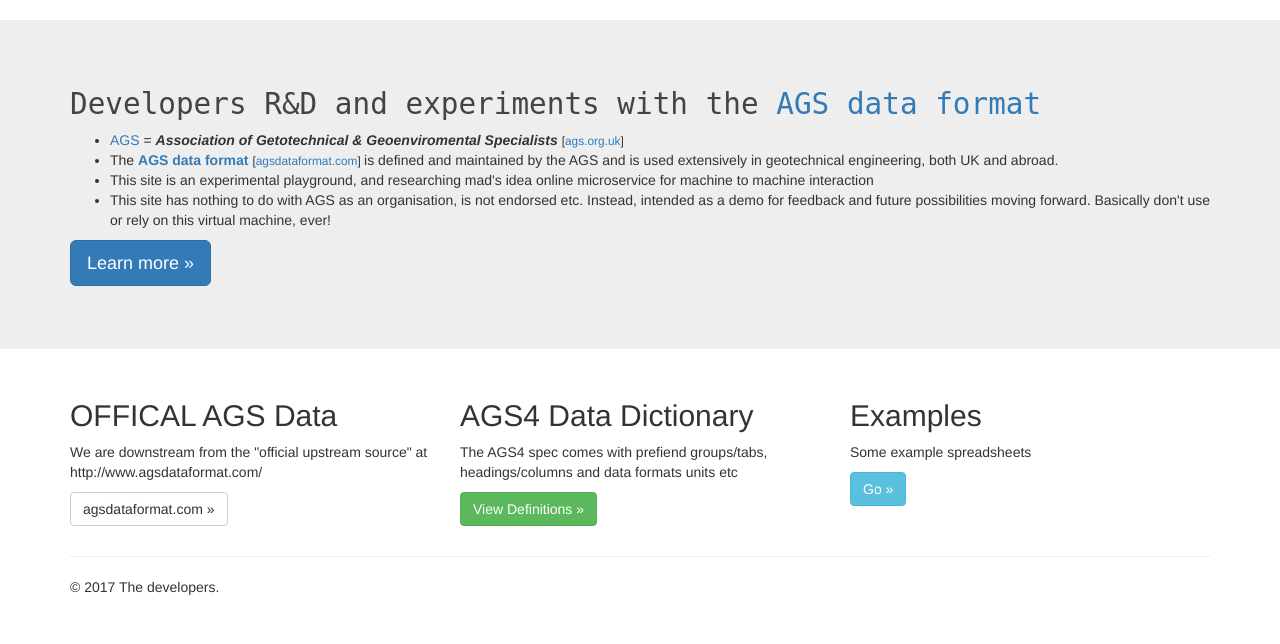
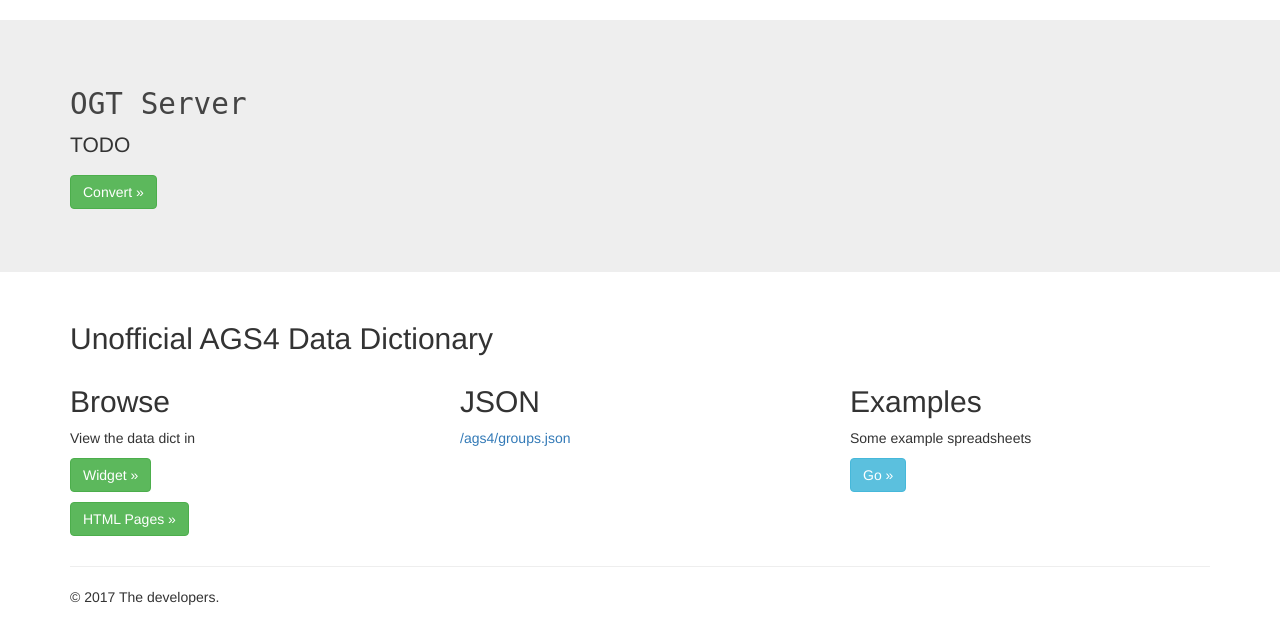
Before and after one commit to open-geotechnical/ogt-ags-py, a Flask app: page / in a window 1280 px wide. Shown: the part 52-696 px from the top of the page. Run offline with Flask 2, Linux system fonts and the light colour scheme; parts of the project's set-up code (start-up, migrations or seed data) failed here and were passed over; some libraries are stand-ins or nearby versions.

Commit message:
groups viewer

```diff
--- a/ogtserver/main.py
+++ b/ogtserver/main.py
@@ -1,3 +1,7 @@
+
+# NOTE from pedro
+# This is a qucik hack as POC
+# ideally we want renderers and some dynamics
 
 import os
 
@@ -64,16 +68,44 @@ def ags4_dd_json(ext="json"):
 
     return "NOT Handled : `%s`" % ext
 
+@app.route('/ags4/groups')
 @app.route('/ags4/groups.<ext>')
 def ags4_groups(ext="html"):
     if ext == "json":
-        return jsonify(ags4.groups())
+        return jsonify({"groups": ags4.groups(), "success": True})
 
     if ext in ["yml", "yaml"]:
         return yaml.dump(ags4.all())
+
     c = make_page_context("/ags4/groups", "AGS4 Groups")
+
+    # TODO Make its nested based on class
+    c['ags4_classified_groups'] = ags4.classified_groups()
+    #print c['ags4_classified_groups']
     return render_template("ags4_groups.html", c=c)
 
+
+@app.route('/ags4/groups_list.<ext>')
+def ags4_groups_list(ext="json"):
+    if ext == "json":
+        return jsonify({"groups_list": ags4.groups().values(), "success": True})
+
+
+@app.route('/ags4/group/<group_code>')
+@app.route('/ags4/group/<group_code>.<ext>')
+def ags4_group(group_code, ext="html"):
+    if ext == "json":
+        return jsonify({"group": ags4.group(group_code), "success": True})
+
+    if ext in ["yml", "yaml"]:
+        return yaml.dump(ags4.all())
+
+    c = make_page_context("/ags4/group", "AGS4 Group")
+
+    # TODO Make its nested based on class
+    c['ags4_group'] = ags4.group(group_code)
+    print c['ags4_group']
+    return render_template("ags4_group.html", c=c)
 
 
 @app.route('/ags4/widget')
--- a/ogtserver/templates/index.html
+++ b/ogtserver/templates/index.html
@@ -7,40 +7,28 @@
 <!-- Main jumbotron for a primary marketing message or call to action -->
 <div class="jumbotron">
     <div class="container">
-        <h1>Developers R&amp;D and experiments with the <a target="_ags_data" href="http://agsdataformat.com">AGS data format</a></h1>
-
-        <ul>
-        <li><a target="_ags" href="http://ags.org.uk">AGS</a> = <i><b>Association of Getotechnical &amp; Geoenviromental Specialists</b></i>
-            <small> [<a target="_ags" href="http://ags.org.uk">ags.org.uk</a>] </small>
-            </li>
-
-
-        <li>The <b><a target="_ags_data" href="http://agsdataformat.com">AGS data format</a></b>  <small>
-             [<a target="_ags_data" href="http://agsdataformat.com">agsdataformat.com</a>] </small>
-            is defined and maintained
-            by the AGS and is used extensively in geotechnical engineering, both UK and abroad.</li>
-
-        <li>This site is an experimental playground, and researching mad's idea online microservice for machine to machine interaction</li>
-        <li>This site has nothing to do with AGS as an organisation, is not endorsed etc. Instead,
-            intended as a demo for feedback and future possibilities moving forward. Basically don't use or rely on this virtual machine, ever!</li>
-        </ul>
-        <p><a class="btn btn-primary btn-lg" href="/about" role="button">Learn more &raquo;</a></p>
+        <h1>OGT Server</h1>
+        <p>TODO</p>
+        <p><a class="btn btn-success" href="/convert" role="button">Convert &raquo;</a></p>
     </div>
 </div>
 
 <div class="container">
+    <h2>Unofficial  AGS4 Data Dictionary</h2>
     <!-- Example row of columns -->
     <div class="row">
         <div class="col-md-4">
-            <h2>OFFICAL AGS Data</h2>
-            <p>We are downstream from the "official upstream source" at http://www.agsdataformat.com/</p>
-            <p><a class="btn btn-default" href="http://www.agsdataformat.com/" role="button">agsdataformat.com &raquo;</a></p>
+            <h2>Browse</h2>
+            <p>View the data dict in</p>
+            <p><a class="btn btn-success" href="/ags4/widget" role="button">Widget &raquo;</a></p>
+            <p><a class="btn btn-success" href="/ags4/groups" role="button">HTML Pages &raquo;</a></p>
         </div>
         <div class="col-md-4">
-            <h2>AGS4 Data Dictionary</h2>
-            <p>The AGS4 spec comes with prefiend groups/tabs, headings/columns and data formats units etc</p>
-            <p><a class="btn btn-success" href="/widget" role="button">View Definitions &raquo;</a></p>
+            <h2>JSON</h2>
+            <p><a href="/ags4/groups.json">/ags4/groups.json</a></p>
+
         </div>
+
         <div class="col-md-4">
             <h2>Examples</h2>
             <p>Some example spreadsheets</p>
--- a/static/js/ags/group/GroupsGrid.js
+++ b/static/js/ags/group/GroupsGrid.js
@@ -13,7 +13,7 @@ Ext.define('ags.group.GroupsGrid' ,{
 
 			columns: [
 				{header: 'Group', dataIndex: 'group_code', flex: 1, menuDisabled: true, sortable: true, renderer: R.bold},
-				{header: 'Description', dataIndex: 'description', flex: 3, menuDisabled: true, sortable: true},
+				{header: 'Description', dataIndex: 'group_description', flex: 3, menuDisabled: true, sortable: true},
 				{header: 'Class',  dataIndex: 'class',  flex: 2, menuDisabled: true, sortable: true}
 
 			],
@@ -34,7 +34,7 @@ Ext.define('ags.group.GroupsGrid' ,{
 
 					//var proxy = Ext.getStore("abbrev_items").getProxy()
 					//console.log("proxy", proxy);
-					sto.getProxy().url = "/ajax/ags/4/group/" + rec.get("group_code");
+					sto.getProxy().url = "/ags4/group/" + rec.get("group_code") + ".json";
 					sto.load()
 				}
 			}
--- a/static/js/ags/group/GroupsStore.js
+++ b/static/js/ags/group/GroupsStore.js
@@ -21,10 +21,10 @@ Ext.define('ags.group.GroupsStore', {
 			autoLoad: true,
 			proxy: {
 				type: 'ajax',
-				url: "/ags4/groups.json",
+				url: "/ags4/groups_list.json",
 				reader: {
 					type: 'json',
-					root: "groups",
+					root: "groups_list",
 					idProperty: 'group_code',
 					sstotalProperty: 'code_count'
 				}
--- a/static/js/ags/group/HeadingsGrid.js
+++ b/static/js/ags/group/HeadingsGrid.js
@@ -16,7 +16,8 @@ Ext.define('ags.group.HeadingsGrid' ,{
 				{header: 'Heading', dataIndex: 'head_code', flex: 1, menuDisabled: true, sortable: true, renderer: R.bold},
 				{header: 'Unit', dataIndex: 'unit', width: 50, menuDisabled: true, sortable: true},
 				{header: 'Type', dataIndex: 'data_type', width: 50, menuDisabled: true, sortable: true},
-				{header: 'Description', dataIndex: 'description', flex: 3, menuDisabled: true, sortable: true},
+				{header: 'Example', dataIndex: 'example', width: 100, menuDisabled: true, sortable: true},
+				{header: 'Description', dataIndex: 'head_description', flex: 3, menuDisabled: true, sortable: true},
 				{header: 'Added',  dataIndex: 'date_added',  flex: 1, menuDisabled: true, sortable: true}
 
 			],
--- a/static/js/ags/stores_models.js
+++ b/static/js/ags/stores_models.js
@@ -23,7 +23,7 @@ Ext.define('ags.model.Group', {
     extend: 'Ext.data.Model',
     fields: [
 		'group_code',
-		'description',
+		'group_description',
 		'class'
 	]
 });
@@ -32,7 +32,7 @@ Ext.define('ags.model.Heading', {
     extend: 'Ext.data.Model',
     fields: [
 		'head_code',
-		'description',
+		'head_description',
 		'data_type',
 		'unit',
 		'example',
```
Also changed, not shown: ogt/ags4.py (+10 -0 lines), ogtserver/templates/ags4_group.html (added, +30 -0 lines), ogtserver/templates/ags4_groups.html (+10 -0 lines), ogtserver/templates/ags4_widget.html (added, +46 -0 lines).
